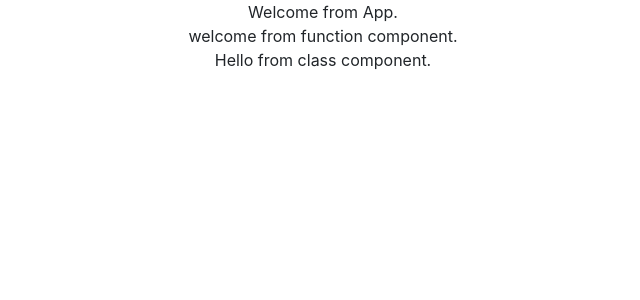
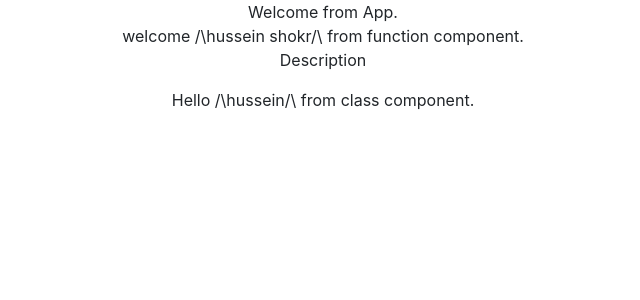
Before and after one commit to shokrshokr/react-step-by-step, a React (Create React App) app: page / in a window 1280 px wide. Shown: the top 300 px of the page, without its empty margins (317-957 px from the left). Built offline with nearby package versions, Linux system fonts and the light colour scheme.

Commit message:
First commit

```diff
--- a/src/App.js
+++ b/src/App.js
@@ -7,8 +7,8 @@ class App extends Component{
     return(
       <div className="App">
         Welcome from App.
-        <Welcome/>
-        <Hello/>
+        <Welcome name="hussein" lastName="shokr">Description</Welcome>
+        <Hello name="hussein"/>
       </div>
     );
   }
--- a/src/components/Hello.js
+++ b/src/components/Hello.js
@@ -2,7 +2,7 @@ import React, {Component} from 'react';
 
 class Hello extends Component{
     render(){
-        return <div>Hello from class component.</div>
+        return <div>Hello /\{this.props.name}/\ from class component.</div>
     }
 }
 
--- a/src/components/welcome.js
+++ b/src/components/welcome.js
@@ -1,9 +1,10 @@
 import React from 'react';
 
-function Welcome() {
+function Welcome(props) {
   return (
     <div>
-      welcome from function component.
+      welcome /\{props.name +' '+ props.lastName}/\ from function component.
+      <p>{props.children}</p>
     </div>
   )
 }
```
